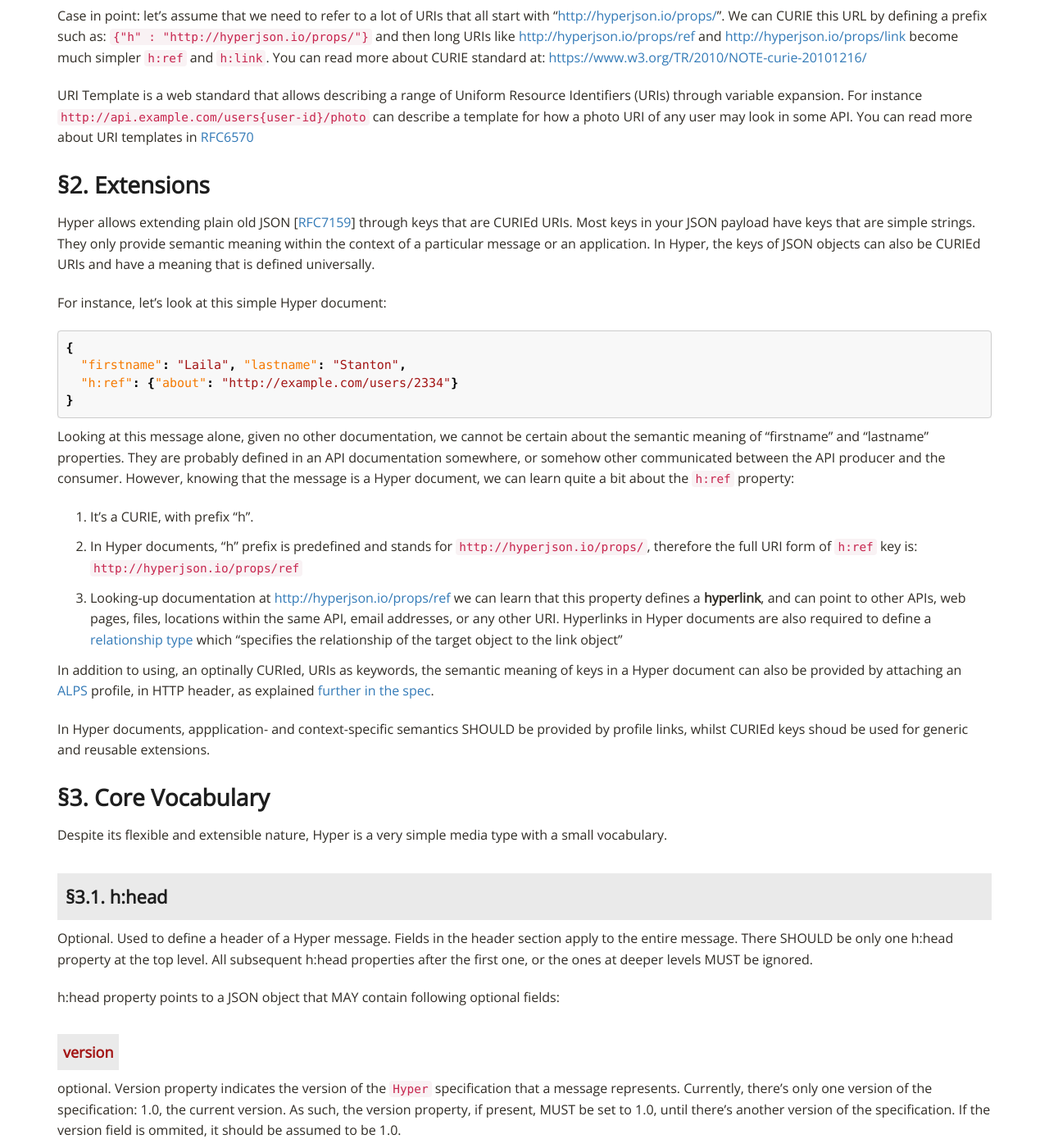
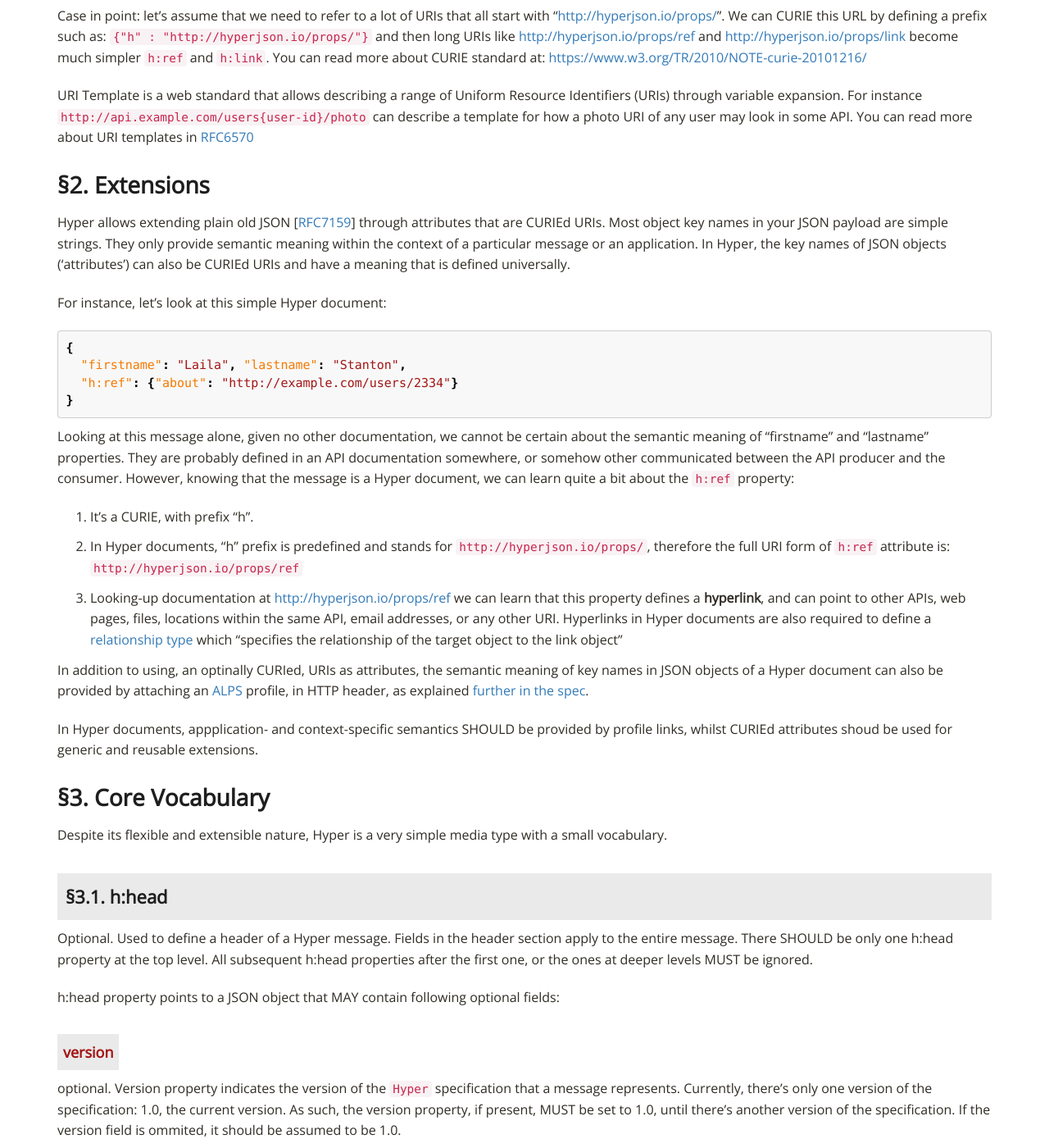
Before and after one commit to inadarei/hyper, a Jekyll site: the page built from spec.md, in a window 1280 px wide and 1400 px high, scrolled down 3046 px. Shown: the whole window at 82% size. Built offline with Jekyll 4.4.1, drawn with Linux system fonts in a browser that asks for light colours; nearby versions of some CDN libraries.

Commit message:
defining 'attribute' as a term early

```diff
--- a/_includes/extensions.md
+++ b/_includes/extensions.md
@@ -1,11 +1,11 @@
 ### Extensions
 
 Hyper allows extending plain old JSON
-[[RFC7159](https://tools.ietf.org/html/rfc7159)] through keys that are CURIEd
-URIs. Most keys in your JSON payload have keys that are simple strings. They
+[[RFC7159](https://tools.ietf.org/html/rfc7159)] through attributes that are
+CURIEd URIs. Most object key names in your JSON payload are simple strings. They
 only provide semantic meaning within the context of a particular message or an
-application. In Hyper, the keys of JSON objects can also be CURIEd URIs and have
-a meaning that is defined universally.
+application. In Hyper, the key names of JSON objects ('attributes') can also be
+CURIEd URIs and have a meaning that is defined universally.
 
 For instance, let's look at this simple Hyper document:
 
@@ -25,8 +25,8 @@ property:
 
 1. It's a CURIE, with prefix "h".
 2. In Hyper documents, "h" prefix is predefined and stands for
-   `http://hyperjson.io/props/`, therefore the full URI form of `h:ref` key is:
-   `http://hyperjson.io/props/ref`
+   `http://hyperjson.io/props/`, therefore the full URI form of `h:ref`
+   attribute is: `http://hyperjson.io/props/ref`
 3. Looking-up documentation at <http://hyperjson.io/props/ref> we can learn that
    this property defines a **hyperlink**, and can point to other APIs, web
    pages, files, locations within the same API, email addresses, or any other
@@ -35,11 +35,11 @@ property:
    type](https://developer.mozilla.org/en-US/docs/Web/HTML/Element/a#attr-rel)
    which "specifies the relationship of the target object to the link object"
 
-In addition to using, an optinally CURIed, URIs as keywords, the semantic
-meaning of keys in a Hyper document can also be provided by attaching an
-[ALPS](http://alps.io/spec/) profile, in HTTP header, as explained [further in
-the spec](/spec#profile).
+In addition to using, an optinally CURIed, URIs as attributes, the semantic
+meaning of key names in JSON objects of a Hyper document can also be provided by
+attaching an [ALPS](http://alps.io/spec/) profile, in HTTP header, as explained
+[further in the spec](/spec#profile).
 
 In Hyper documents, appplication- and context-specific semantics SHOULD be
-provided by profile links, whilst CURIEd keys shoud be used for generic
+provided by profile links, whilst CURIEd attributes shoud be used for generic
 and reusable extensions.
```
